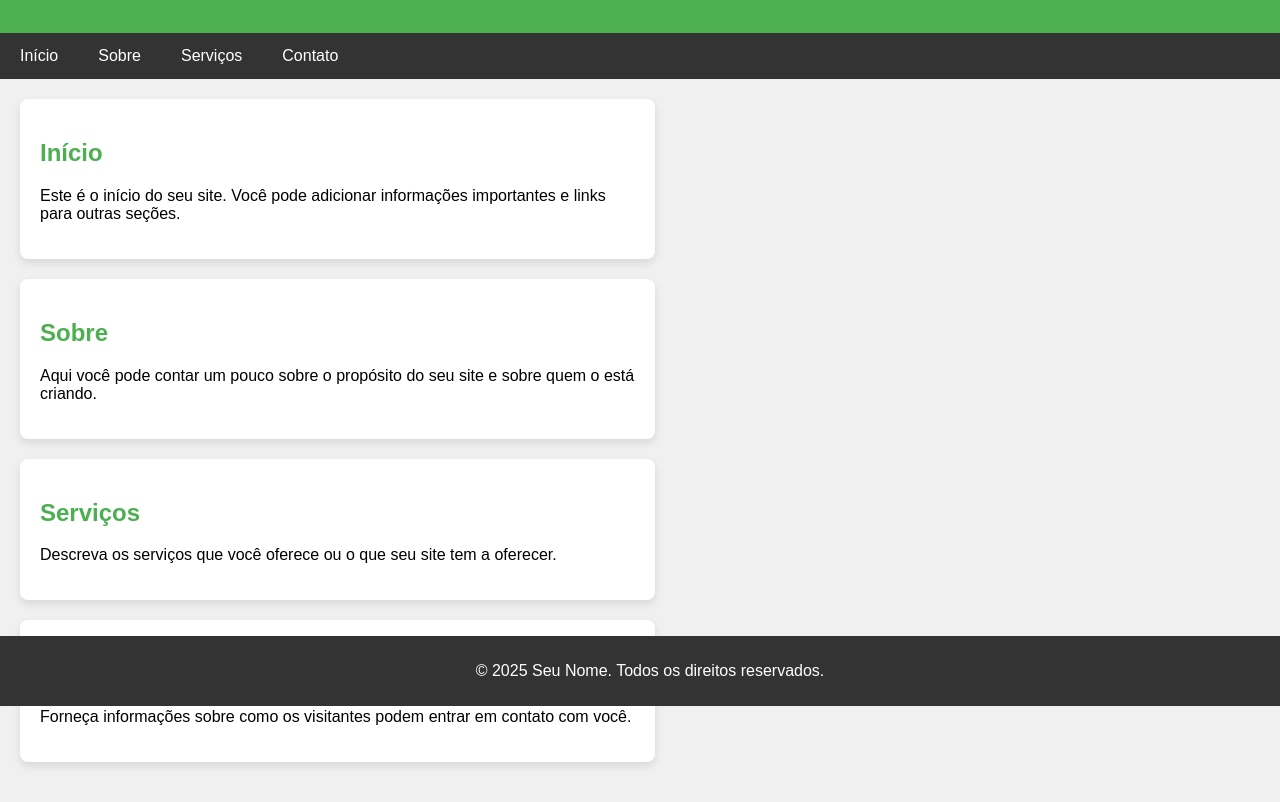
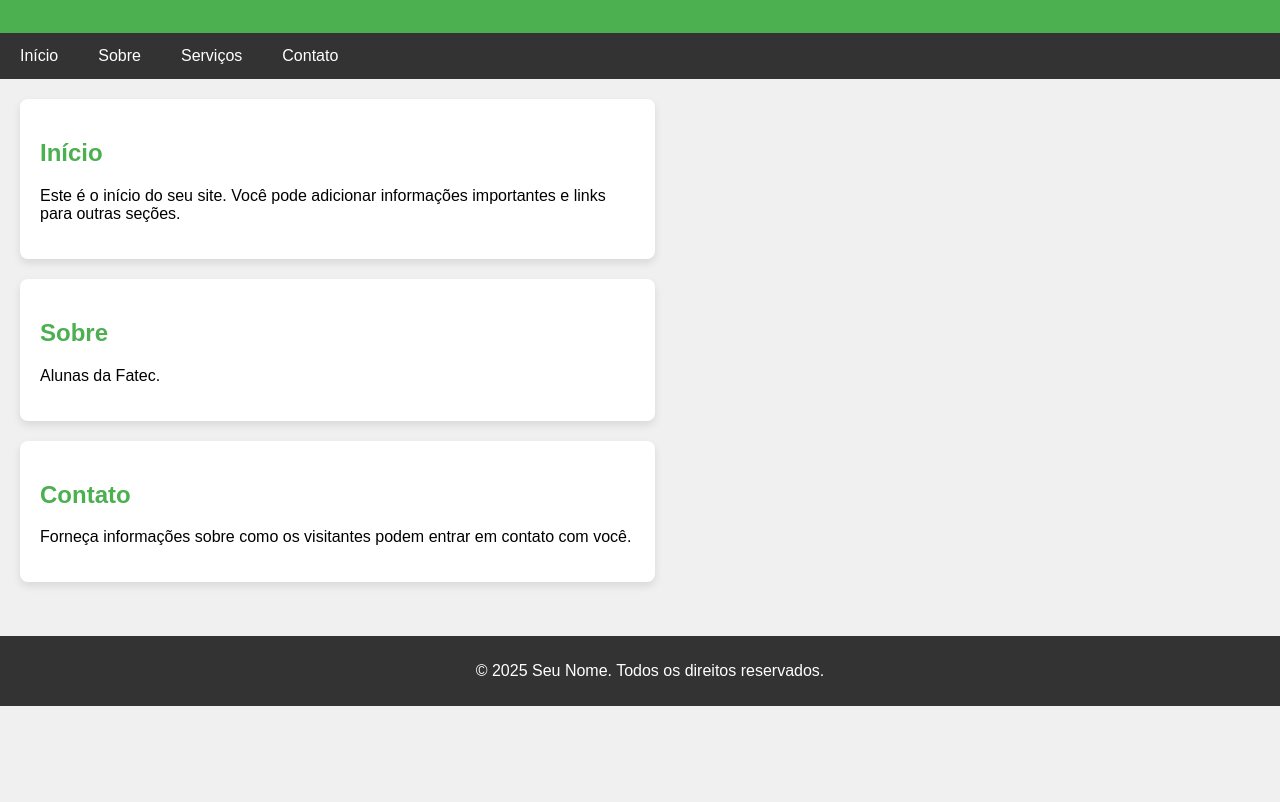
Before and after one commit to GPiagn/CI_CD, a plain HTML site: page index.html in a window 1280 px wide. Shown: the part 94-896 px from the top of the page. After the commit the page ends 800 px from the top, so only its background shows below. Drawn offline with Linux system fonts and the light colour scheme.

Commit message:
Alteração no Index feito pela Grazielle

```diff
--- a/index.html
+++ b/index.html
@@ -108,12 +108,7 @@
 
         <div class="content" id="sobre">
             <h2>Sobre</h2>
-            <p>Aqui você pode contar um pouco sobre o propósito do seu site e sobre quem o está criando.</p>
-        </div>
-
-        <div class="content" id="servicos">
-            <h2>Serviços</h2>
-            <p>Descreva os serviços que você oferece ou o que seu site tem a oferecer.</p>
+            <p>Alunas da Fatec.</p>
         </div>
 
         <div class="content" id="contato">
```
